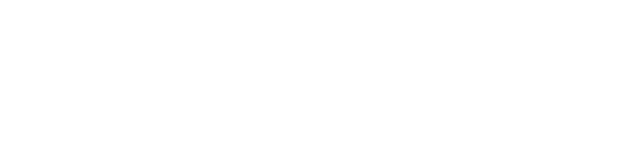
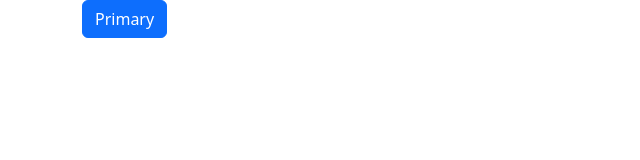
Before and after one commit to icephy/github_practice_bootstrap_B, a website: page index.html in a window 1280 px wide. Shown: the whole page, without its empty margins (0-640 px from the left). Drawn offline with Linux system fonts and the light colour scheme.

Commit message:
測試放入一顆按鈕確認有正常運作與否

```diff
--- a/index.html
+++ b/index.html
@@ -7,6 +7,8 @@
     <link rel="stylesheet" href="./css/all.css">
 </head>
 <body>
-
+    <div class="container">
+        <button type="button" class="btn btn-primary">Primary</button>
+    </div>
 </body>
 </html>
```
